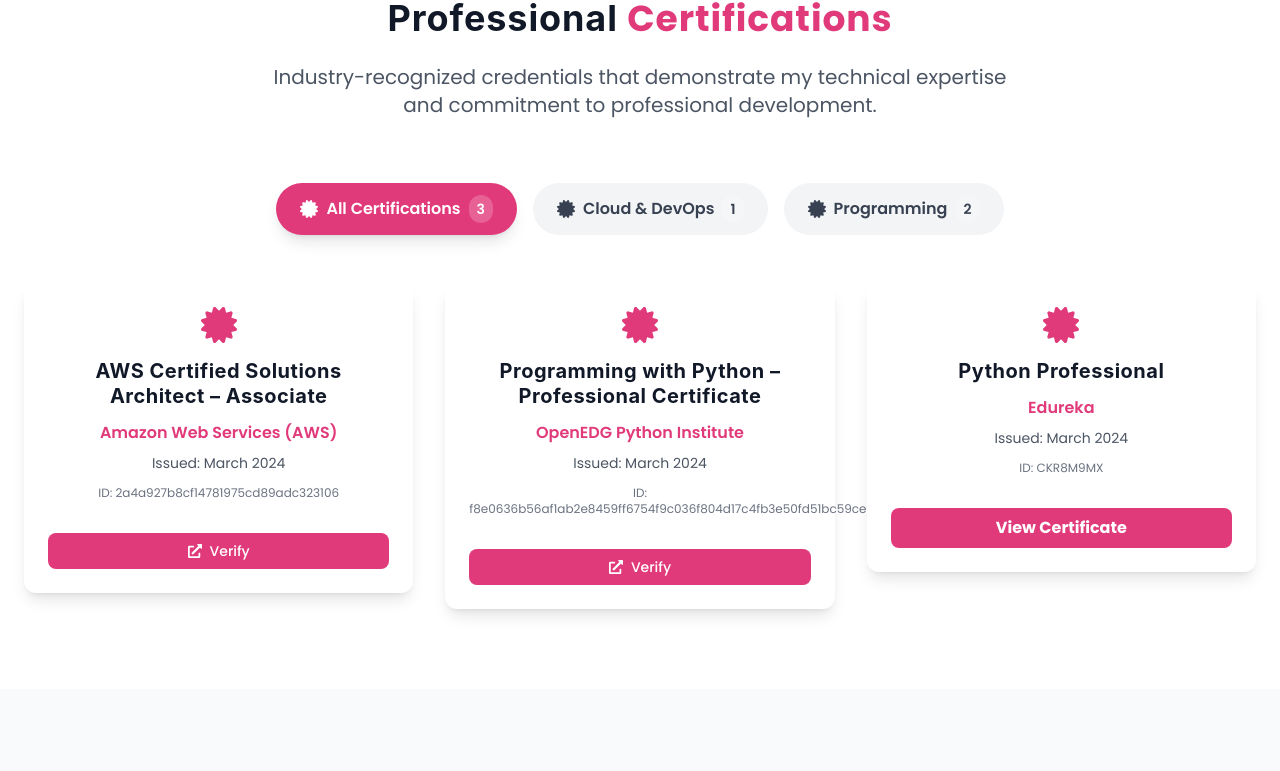
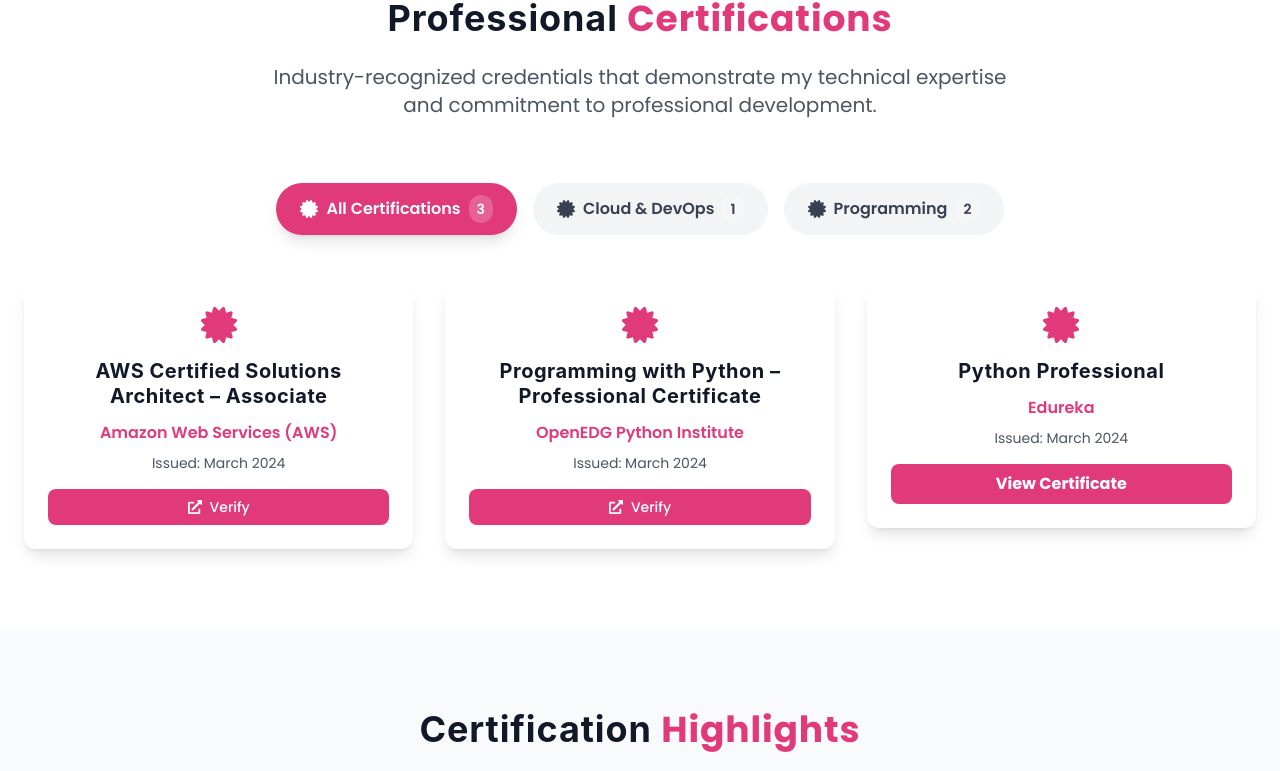
Before and after one commit to saicharankarasala/sai-charan-website, a React (Vite) app: page /certifications in a window 1280 px wide. Shown: the part 541-1312 px from the top of the page. Built offline with nearby package versions, Linux system fonts and the light colour scheme.

Commit message:
Fix certification cards alignment and remove credential IDs for cleaner display

```diff
--- a/src/components/AnimatedCertificationCard.jsx
+++ b/src/components/AnimatedCertificationCard.jsx
@@ -22,7 +22,7 @@ const AnimatedCertificationCard = ({ certification }) => {
       style={{ perspective: 1000 }}
     >
       <div
-        className="bg-white p-6 rounded-xl border border-gray-200 shadow-lg hover:shadow-xl transition-all duration-300 h-full flex flex-col justify-between"
+        className="bg-white p-6 rounded-xl border border-gray-200 shadow-lg hover:shadow-xl transition-all duration-300 h-full flex flex-col"
         style={{
           transformStyle: 'preserve-3d',
         }}
@@ -41,23 +41,20 @@ const AnimatedCertificationCard = ({ certification }) => {
         </p>
         {/* Issue date */}
         {certification.issueDate && (
-          <p className="text-gray-600 text-center mb-3 text-sm">
+          <p className="text-gray-600 text-center mb-4 text-sm">
             Issued: {certification.issueDate}
           </p>
         )}
-        {/* Credential ID */}
-        {certification.credentialId && (
-          <p className="text-gray-500 text-center mb-4 text-xs">
-            ID: {certification.credentialId}
-          </p>
-        )}
-        {/* Action button */}
+        {/* Spacer to push button to bottom */}
+        <div className="flex-grow"></div>
+        {/* Action button - always present for consistent spacing */}
+        <div>
           {certification.verifyUrl && (
             <a
               href={certification.verifyUrl}
               target="_blank"
               rel="noopener noreferrer"
-            className="block w-full bg-[#e13a7a] text-white py-2 px-3 rounded-lg font-medium hover:bg-[#6d217f] transition-colors duration-300 flex items-center justify-center gap-2 text-sm mt-4 z-10 cursor-pointer border border-[#e13a7a]"
+              className="block w-full bg-[#e13a7a] text-white py-2 px-3 rounded-lg font-medium hover:bg-[#6d217f] transition-colors duration-300 flex items-center justify-center gap-2 text-sm cursor-pointer border border-[#e13a7a]"
               style={{ pointerEvents: 'auto' }}
               tabIndex={0}
             >
@@ -70,7 +67,7 @@ const AnimatedCertificationCard = ({ certification }) => {
               href={certification.downloadUrl}
               target="_blank"
               rel="noopener noreferrer"
-            className="block w-full bg-[#e13a7a] text-white py-2 px-3 rounded-lg font-bold hover:bg-[#6d217f] transition-colors duration-300 flex items-center justify-center gap-2 text-base mt-4 z-10 cursor-pointer border border-[#e13a7a]"
+              className="block w-full bg-[#e13a7a] text-white py-2 px-3 rounded-lg font-bold hover:bg-[#6d217f] transition-colors duration-300 flex items-center justify-center gap-2 text-base cursor-pointer border border-[#e13a7a]"
               style={{ pointerEvents: 'auto' }}
               tabIndex={0}
             >
@@ -78,6 +75,7 @@ const AnimatedCertificationCard = ({ certification }) => {
             </a>
           )}
         </div>
+      </div>
     </motion.div>
   );
 };
--- a/src/pages/Certifications.jsx
+++ b/src/pages/Certifications.jsx
@@ -126,7 +126,7 @@ const Certifications = () => {
           </motion.div>
 
           {/* Certifications Grid */}
-          <div className="grid grid-cols-1 md:grid-cols-2 lg:grid-cols-3 gap-8">
+          <div className="grid grid-cols-1 md:grid-cols-2 lg:grid-cols-3 gap-8 items-stretch">
             {filteredCertifications.map((certification, index) => (
               <motion.div
                 key={certification.title}
@@ -134,7 +134,7 @@ const Certifications = () => {
                 whileInView={{ opacity: 1, y: 0 }}
                 transition={{ delay: index * 0.1, duration: 0.8 }}
                 viewport={{ once: true }}
-                className="group cursor-pointer"
+                className="group cursor-pointer h-full"
                 onClick={() => setSelectedCertification(certification)}
               >
                 <AnimatedCertificationCard certification={certification} />
```
Lines whose indentation alone changed are shown as unchanged.
